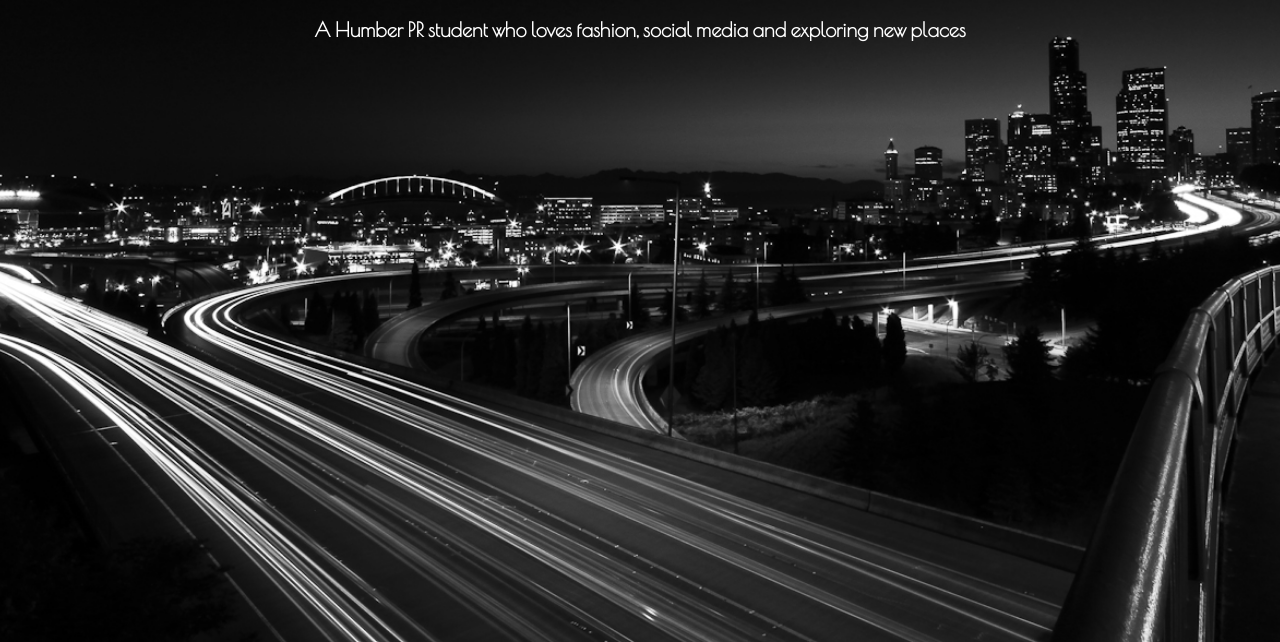
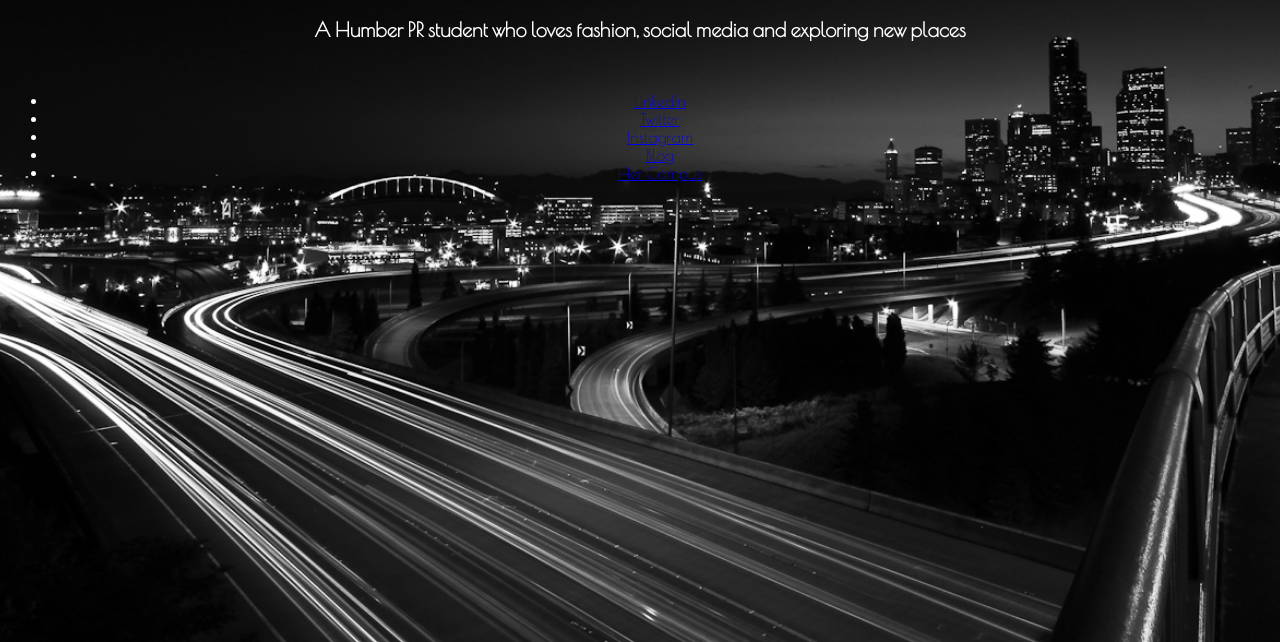
Before and after one commit to veronicapuistonen/veronicapuistonen.github.io, a plain HTML site: page index.html in a window 1280 px wide. Shown: the part 158-800 px from the top of the page. Drawn offline with nearby package versions, Linux system fonts and the light colour scheme.

Commit message:
Added links

```diff
--- a/index.html
+++ b/index.html
@@ -5,11 +5,23 @@
 <body>
 	<br>
 	<h1>Veronica Puistonen</h1>
-	<h2>
-      A Humber PR student who loves fashion, social media and exploring new places
-	</h2>
+	<h2>A Humber PR student who loves fashion, social media and exploring new places</h2>
+  <br>
+  <nav>
+    <ul>
+      <li><a target="_blank" href="https://www.linkedin.com/in/veronica-puistonen-40a00487">LinkedIn</a></li>
+      <li><a target="_blank" href="https://twitter.com/vpuistonen">Twitter</a></li>
+      <li><a target="_blank" href="https://www.instagram.com/veronicapuistonen/">Instagram</a></li>
+      <li><a target="_blank" href="http://www.veronicapuistonen.blog.com/">Blog</a></li>
+      <li><a target="_blank" href="http://www.hercampus.com/author/veronica-puistonen">Her Campus</a></li>
+    </ul>
+  </nav>
 </body>
 </html>
+
+
+
+
 
 <style>
 { margin: 0; padding: 0; }
```
